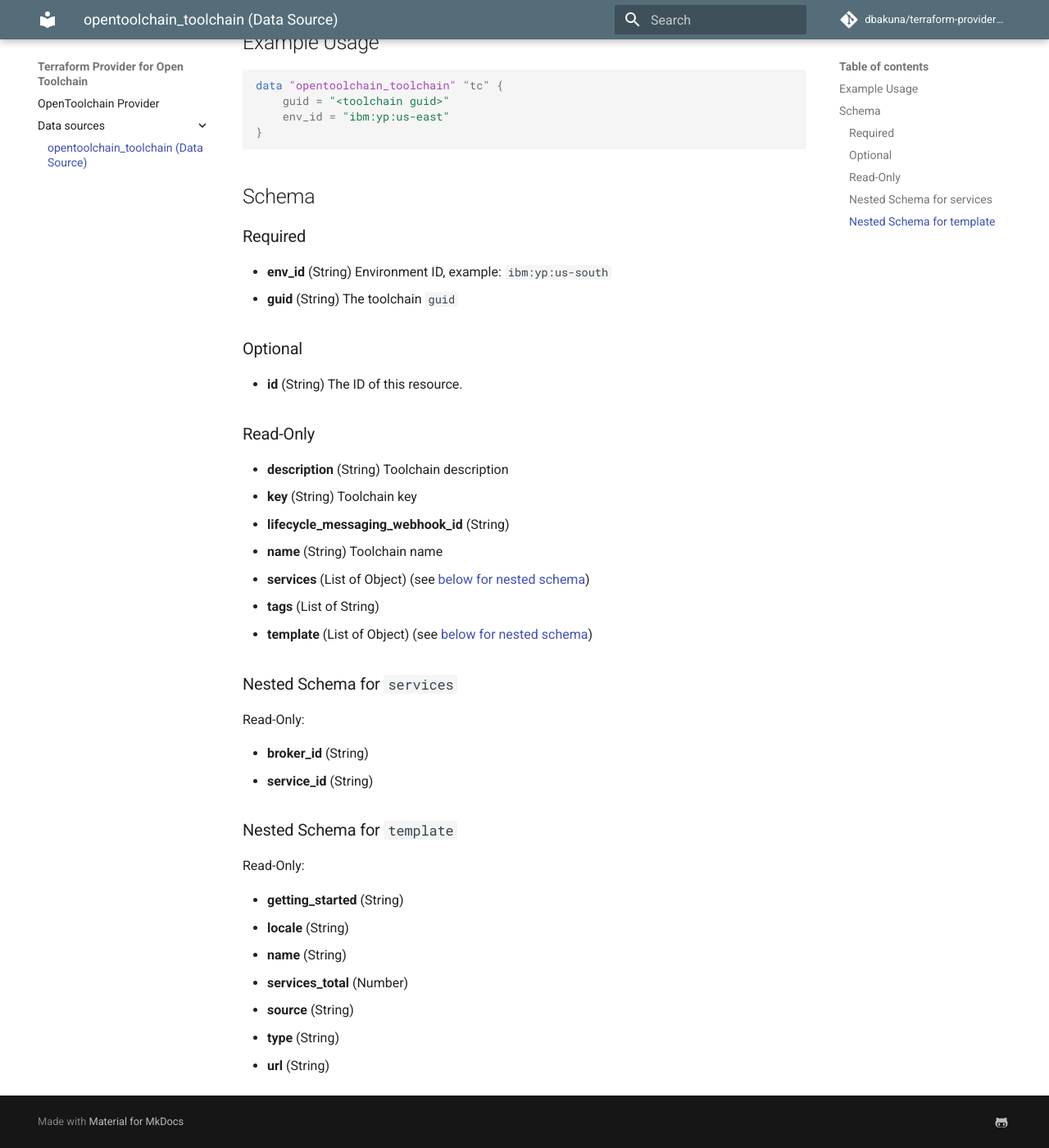
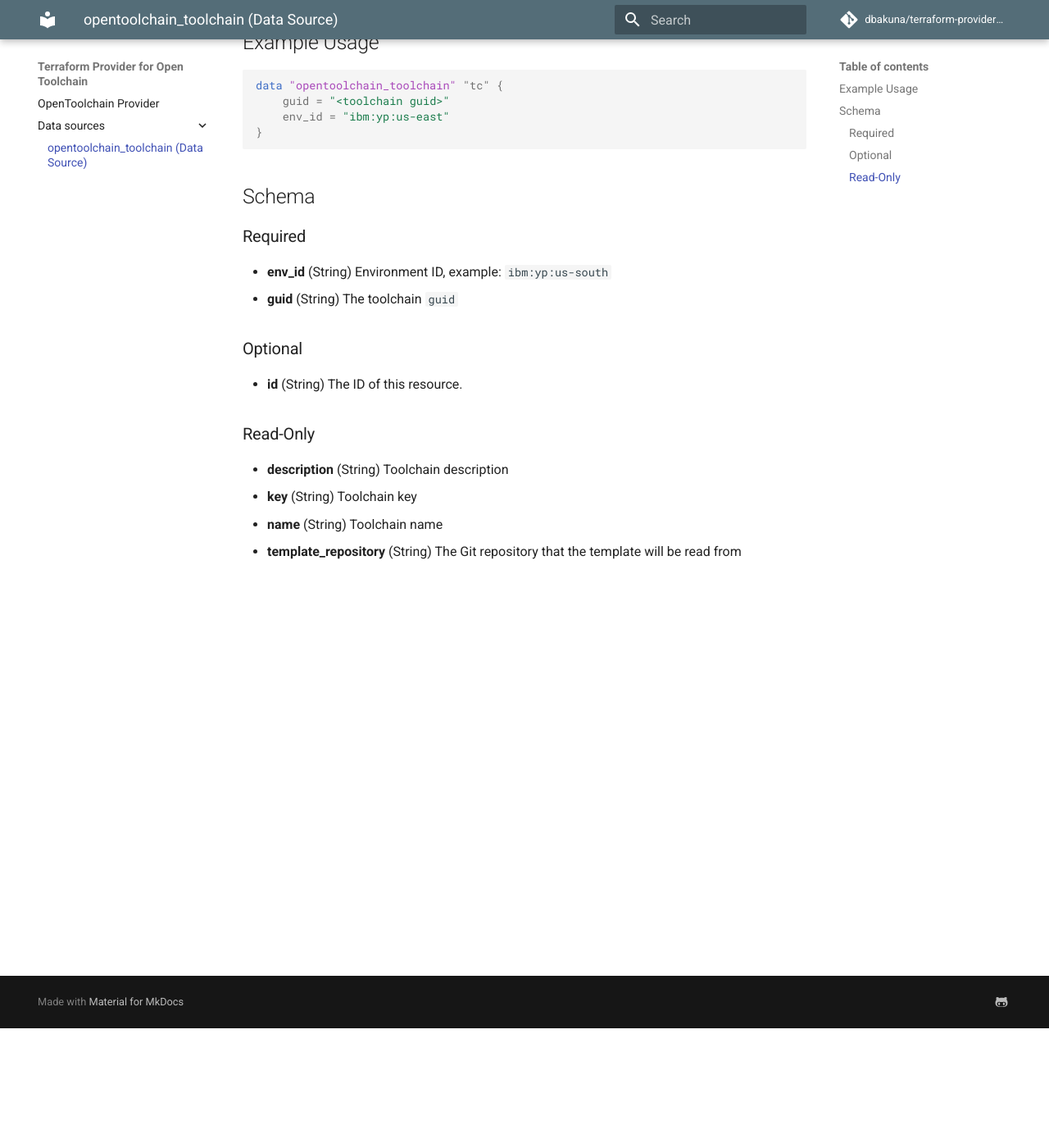
Before and after one commit to dariusbakunas/terraform-provider-opentoolchain, an MkDocs documentation site: the page built from docs/data-sources/toolchain.md, in a window 1280 px wide and 1400 px high, scrolled down 146 px. Shown: the whole window at 82% size. Built offline with MkDocs 1.6.1 and Material for MkDocs 9.7.7, drawn with Linux system fonts in a browser that asks for light colours; comment, search, counter and statistics services are not loaded.

Commit message:
feat: remove service/tpl props for now from datasource

```diff
--- a/docs/data-sources/toolchain.md
+++ b/docs/data-sources/toolchain.md
@@ -35,30 +35,5 @@ data "opentoolchain_toolchain" "tc" {
 
 - **description** (String) Toolchain description
 - **key** (String) Toolchain key
-- **lifecycle_messaging_webhook_id** (String)
 - **name** (String) Toolchain name
-- **services** (List of Object) (see [below for nested schema](#nestedatt--services))
-- **tags** (List of String)
-- **template** (List of Object) (see [below for nested schema](#nestedatt--template))
-
-<a id="nestedatt--services"></a>
-### Nested Schema for `services`
-
-Read-Only:
-
-- **broker_id** (String)
-- **service_id** (String)
-
-
-<a id="nestedatt--template"></a>
-### Nested Schema for `template`
-
-Read-Only:
-
-- **getting_started** (String)
-- **locale** (String)
-- **name** (String)
-- **services_total** (Number)
-- **source** (String)
-- **type** (String)
-- **url** (String)
+- **template_repository** (String) The Git repository that the template will be read from
```
Also changed, not shown: docs/index.md (line endings or trailing spaces), 1 other file.
